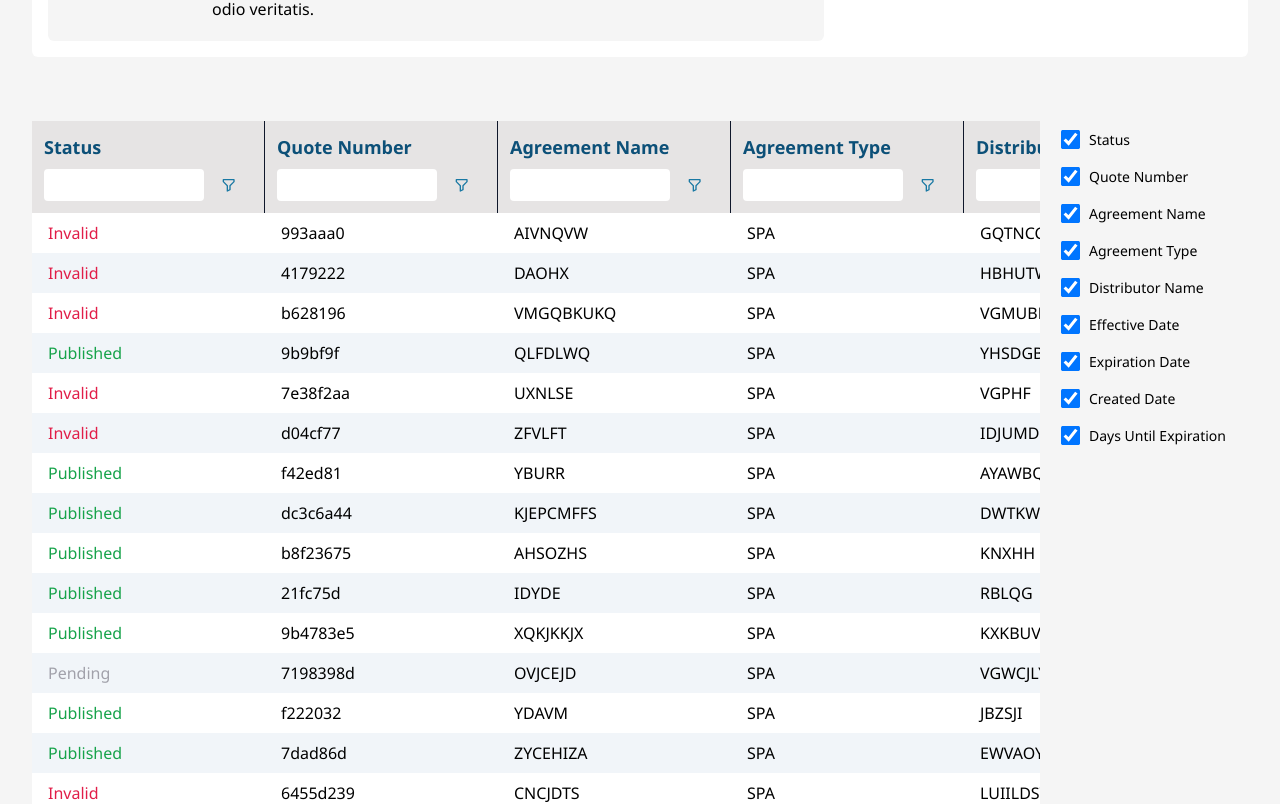
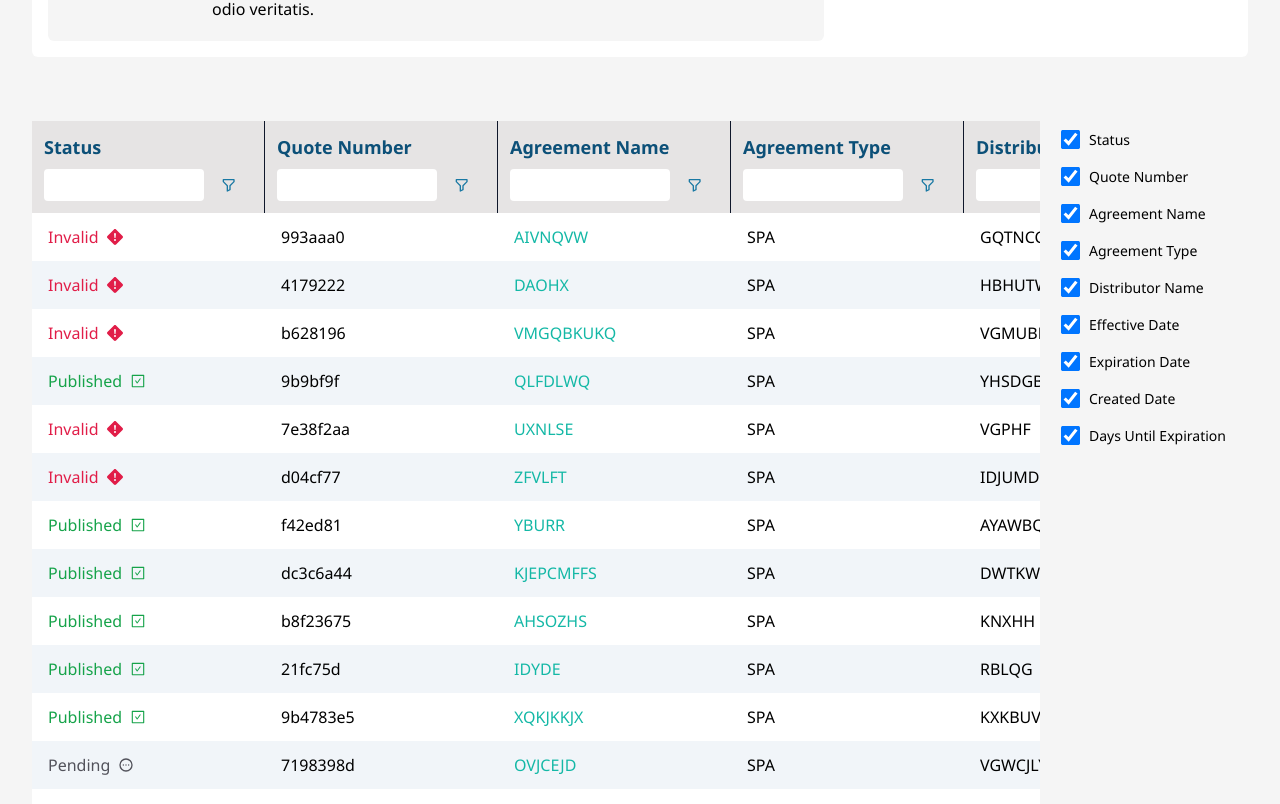
Before and after one commit to haizzten/2nd-exam, a React (Create React App) app: page / in a window 1280 px wide. Shown: the part 679-1483 px from the top of the page. Built offline with nearby package versions, Linux system fonts and the light colour scheme.

Commit message:
Idea: determine if element is overflow to change its width

```diff
--- a/src/feature/Agreement/Agreement.jsx
+++ b/src/feature/Agreement/Agreement.jsx
@@ -1,4 +1,4 @@
-import { useContext, useRef, useState } from "react";
+import { useContext, useEffect, useRef, useState } from "react";
 import AgreementContext from "../Contexts/AgreementContext";
 import FieldsList from "./FieldsList";
 import ColumnData from "./ColumnData";
@@ -9,20 +9,35 @@ import DataSeed from "../DataSeed";
 function Agreements({ ...props }) {
     const [start, setStart] = useState(0);
     const [count, setCount] = useState(22);
+    const [isOverflow, setIsOverFlow] = useState();
     const total = DataSeed.length;
+
+    const myTable = useRef();
     const [showList, setShowList] = useState(true);
 
     const [AgreementFields, dispatch] = useContext(AgreementContext);
     // console.log("LOG at agreement", AgreementFields);
+    useEffect(() => {
+        setIsOverFlow(isOverflowing(myTable.current));
+        console.log("overflow?", isOverflow, myTable.current.scrollWidth);
+    }, [showList]);
 
     return (
         <div className={`flex p-8 bg-back-page min-h-screen`}>
             <div className="flex-col w-full">
-                {/* <div className="flex relative justify-start "> */}
-                <div className="flex relative justify-start overflow-hidden ">
+                <div
+                    className="flex relative justify-start overflow-hidden "
+                    ref={myTable}
+                >
                     <div
                         className={`transition-all duration-500 h-min rounded-t-md basis-96
-                        ${showList ? "w-agreement-table" : "w-full"} `}
+                        ${
+                            showList
+                                ? isOverflow
+                                    ? "w-agreement-table"
+                                    : "w-full"
+                                : "w-full"
+                        } `}
                     >
                         <div className="flex overflow-x-auto">
                             {AgreementFields.map((field, index) => {
@@ -76,4 +91,7 @@ function Agreements({ ...props }) {
         </div>
     );
 }
+function isOverflowing(element) {
+    return element.scrollWidth > element.offsetWidth;
+}
 export default Agreements;
--- a/src/feature/Agreement/ColumnData.jsx
+++ b/src/feature/Agreement/ColumnData.jsx
@@ -1,26 +1,86 @@
+import { AiOutlineCheckSquare } from "react-icons/ai";
+import { HiOutlineDotsCircleHorizontal } from "react-icons/hi";
+import { BsFillExclamationDiamondFill } from "react-icons/bs";
 import DataSeed from "../DataSeed";
 
 function ColumnData({ fieldName, start, count, ...props }) {
-
     return (
         <>
             <div className={` flex-col w-full`}>
                 {DataSeed.slice(start, count + start).map((field, index) => {
                     let data = field[fieldName];
                     let stripped = index % 2 == 0;
+
+                    if (fieldName == "Status") {
+                        let returnedSpan;
+                        switch (data) {
+                            case "Published":
+                                returnedSpan = (
+                                    <span
+                                        className={`text-green-600 w-full flex items-center`}
+                                    >
+                                        {data}{" "}
+                                        <AiOutlineCheckSquare className="mx-2" />
+                                    </span>
+                                );
+                                break;
+                            case "Invalid":
+                                returnedSpan = (
+                                    <span
+                                        className={`text-rose-600 w-full flex items-center`}
+                                    >
+                                        {data}{" "}
+                                        <BsFillExclamationDiamondFill className="mx-2" />
+                                    </span>
+                                );
+                                break;
+                            case "Pending":
+                                returnedSpan = (
+                                    <span
+                                        className={`text-zinc-600 w-full flex items-center`}
+                                    >
+                                        {data}
+                                        <HiOutlineDotsCircleHorizontal className="mx-2" />
+                                    </span>
+                                );
+                                break;
+                            default:
+                                returnedSpan = <span>error</span>;
+                                break;
+                        }
+                        data = returnedSpan;
+                    }
+
+                    if (fieldName == "Agreement Name") {
+                        let returnedSpan = (
+                            <span className="text-teal-500">{data}</span>
+                        );
+                        data = returnedSpan;
+                    }
+                    // return (
+                    //     <div
+                    //         className={`${
+                    //             stripped ? "bg-white" : "bg-slate-100"
+                    //         } ${
+                    //             fieldName == "Status"
+                    //                 ? data == "Invalid"
+                    //                     ? "text-rose-600 invalid-icon"
+                    //                     : data == "Published"
+                    //                     ? "text-green-600 pulished-icon"
+                    //                     : "text-zinc-400 pending-icon"
+                    //                 : ""
+                    //         } w-full px-4 py-2 `}
+                    //     >
+                    //         {data}
+                    //         {returnedSpan}
+                    //     </div>
+                    // );
+
                     return (
                         <div
                             className={`${
                                 stripped ? "bg-white" : "bg-slate-100"
-                            } ${
-                                fieldName == "Status"
-                                    ? data == "Invalid"
-                                        ? "text-rose-600"
-                                        : data == "Published"
-                                        ? "text-green-600"
-                                        : "text-zinc-400"
-                                    : ""
-                            } w-full px-4 py-2 `}
+                            } flex items-center justify-start px-4 py-3`}
                         >
                             {data}
                         </div>
```
